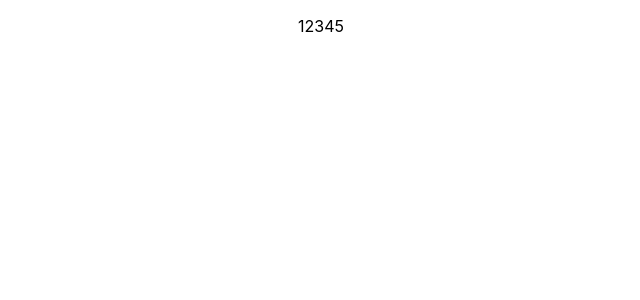
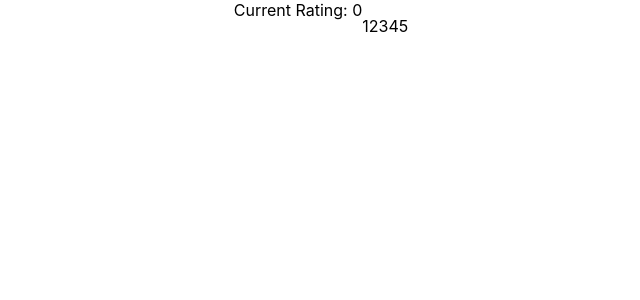
Before and after one commit to cipriancozma/react-star-rating, a React (Create React App) app: page / in a window 1280 px wide. Shown: the top 300 px of the page, without its empty margins (319-959 px from the left). Built offline with nearby package versions, Linux system fonts and the light colour scheme.

Commit message:
final touches

```diff
--- a/src/App.js
+++ b/src/App.js
@@ -1,10 +1,14 @@
+import { useState } from "react";
 import "./App.css";
 import StarRating from "./star-rating";
 
 function App() {
+  const [rating, setRating] = useState(0);
+
   return (
     <div className="App">
-      <StarRating />
+      Current Rating: {rating}
+      <StarRating onChange={setRating} />
     </div>
   );
 }
--- a/src/star-rating.css
+++ b/src/star-rating.css
@@ -3,5 +3,5 @@
 }
 
 .star.active {
-  color: yellow;
+  color: red;
 }
--- a/src/star-rating.jsx
+++ b/src/star-rating.jsx
@@ -1,9 +1,13 @@
-import React, { useState } from "react";
+import React, { useEffect, useState } from "react";
 import "./star-rating.css";
 
-function StarRating({ numberOfStars = 5 }) {
+function StarRating({ numberOfStars = 5, onChange }) {
   const [currentRating, setCurrentRating] = useState(0);
   const [hoverRating, setHoverRating] = useState(0);
+
+  useEffect(() => {
+    onChange(currentRating);
+  }, [currentRating, onChange]);
 
   return (
     <div className="star-rating-container">
```
